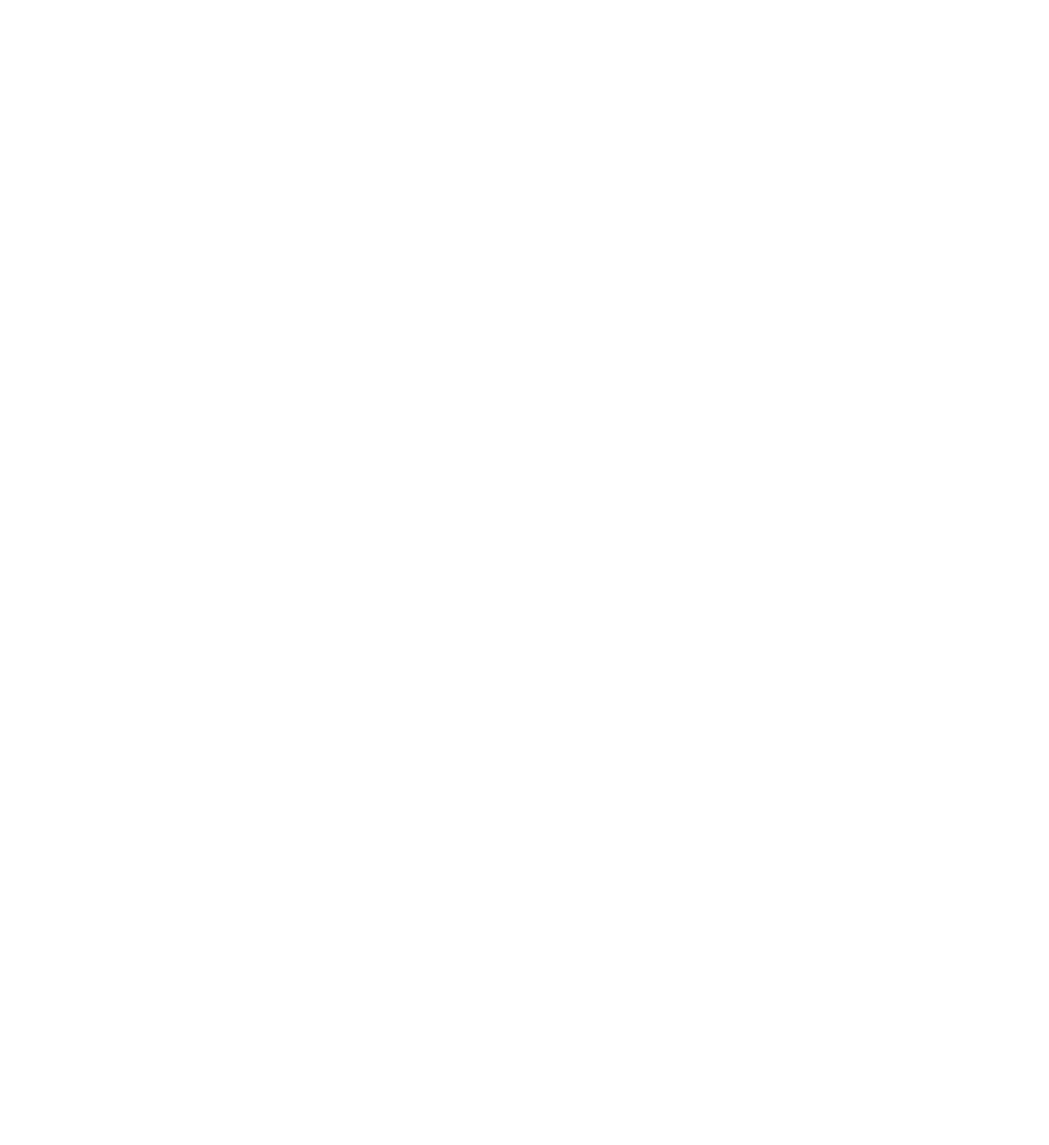
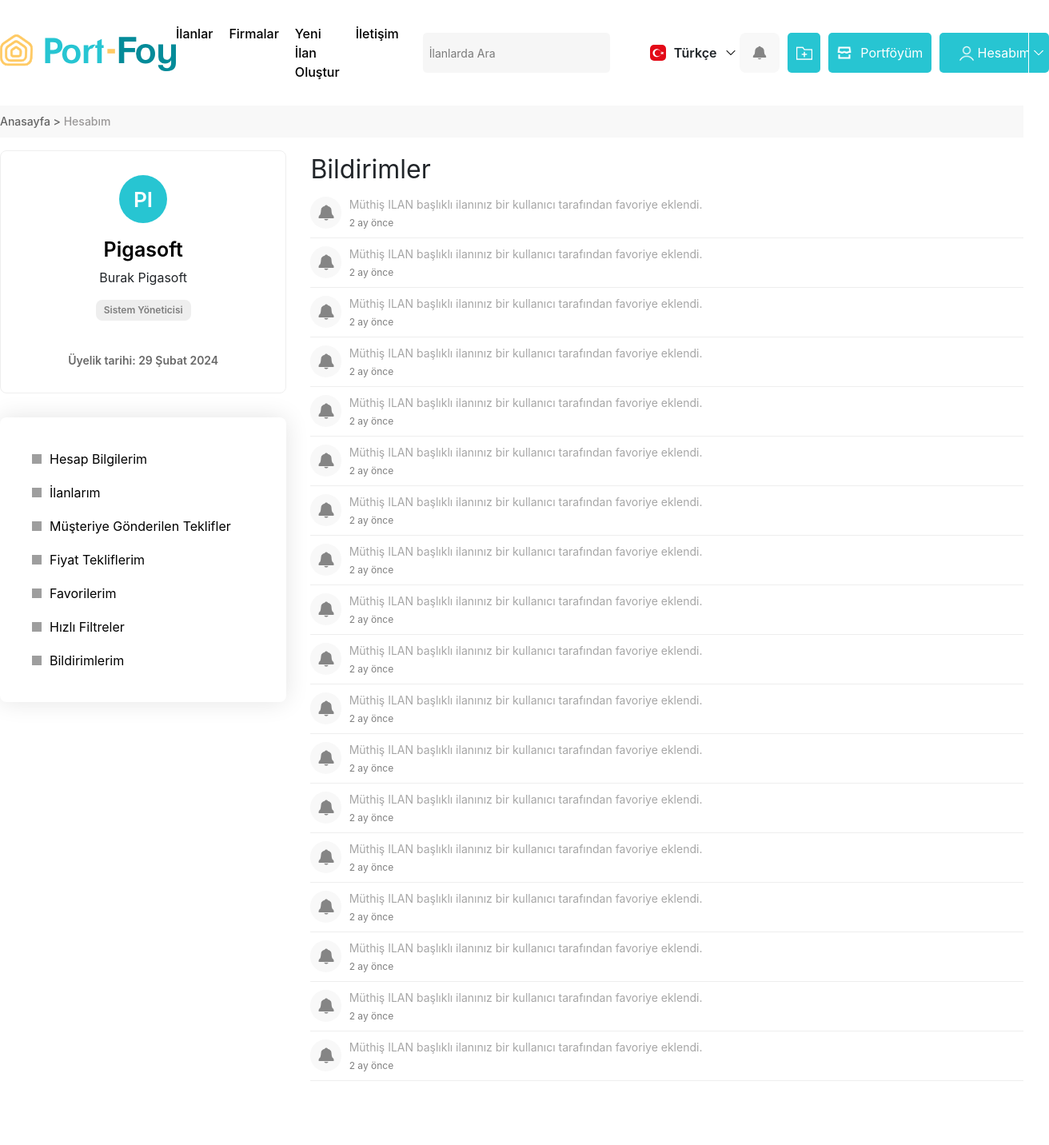
Before and after one commit to melihkostk/portfoy, a React (Vite) app: page /notifications in a window 1280 px wide. Before the commit this address had no page. Shown: the top 1432 px of the page at 80% size, 1312 px wide, since content can reach past the window. Before the commit the page ends 800 px from the top, so only its background shows below. Built offline with nearby package versions, Linux system fonts and the light colour scheme; grey boxes are pictures that could not be loaded.

Commit message:
Notifications page design completed

```diff
--- a/src/App.jsx
+++ b/src/App.jsx
@@ -17,7 +17,8 @@
 import { Create } from "./pages/Create";
 import { Profile } from "./pages/Profile"
 import { Account } from "./pages/Account";
-import {Proposals} from "./pages/Proposals"
+import { Proposals } from "./pages/Proposals"
+import { Notifications } from "./pages/Notifications";
 
 function App() {
 
@@ -43,6 +44,7 @@
         <Route path="/profile" element={<Profile />} />
         <Route path="/account" element={<Account />} />
         <Route path="/proposals" element={<Proposals />} />
+        <Route path="/notifications" element={<Notifications />} />
       </Routes>
     </BrowserRouter>
 
--- a/src/components/Notification.jsx
+++ b/src/components/Notification.jsx
@@ -2,11 +2,11 @@
 
 export function Notification() {
     return (
-        <div className="flex pb-2.5 mb-2.5 border-b border-b-[#eee] cursor-pointer">
-            <div className="w-[10%]">
+        <div className="flex pb-2.5 my-2.5 border-b border-b-[#eee] cursor-pointer">
+            <div className="w-10 h-10 bg-[#f8f8f8] rounded-full flex items-center justify-center">
                 <img className="w-7 h-7" src={noti} alt="" />
             </div>
-            <div className="pl-2.5 w-[90%]">
+            <div className="pl-2.5 w-full">
                 <p className="text-[#a6a6a6] text-sm mb-1.25 hover:text-[#27C5D2] transition-colors duration-300 ease-in-out">
                     Müthiş ILAN başlıklı ilanınız bir kullanıcı tarafından favoriye eklendi.
                 </p>
--- a/src/components/Sidebar.jsx
+++ b/src/components/Sidebar.jsx
@@ -62,10 +62,10 @@
                         </a>
                     </li>
                     <li className="py-2 px-2.5 my-0.5 rounded-lg cursor-pointer hover:bg-[#27C5D2] hover:text-white transition-colors duration-300 ease-in-out">
-                        <a className="flex items-center" href="">
+                        <Link to={"/notifications"} className="flex items-center" href="">
                             <img className="mr-2.5 w-3 h-3" src={arrow} alt="" />
                             Bildirimlerim
-                        </a>
+                        </Link>
                     </li>
                 </ul>
             </div>
--- /dev/null
+++ b/src/pages/Notifications.jsx
@@ -0,0 +1,56 @@
+import { Header } from "../components/Header"
+import { Sidebar } from "../components/Sidebar"
+import { Notification } from "../components/Notification"
+import { AppLinks } from "../components/AppLinks"
+import { Footer } from "../components/Footer"
+
+export function Notifications() {
+    return (
+        <div className='flex flex-col items-center font-sf'>
+            <Header />
+            <div className="w-full bg-[#f8f8f8] flex justify-center py-2.5 mb-4">
+                <div className="w-full max-w-350">
+                    <p className="text-sm text-[#636363] font-medium">Anasayfa {">"} <span className="text-[#9a9898]"> Hesabım</span></p>
+                </div>
+            </div>
+            <div className="w-full max-w-350">
+                <div className="flex items-start">
+                    <div className="w-[28%] sticky top-0">
+                        <Sidebar />
+                    </div>
+                    <div className="w-[72%] pl-7.5">
+                        <h2 className="text-[32px] text-[#212529] mb-2">Bildirimler</h2>
+                        <div>
+                            <Notification />
+                            <Notification />
+                            <Notification />
+                            <Notification />
+                            <Notification />
+                            <Notification />
+                            <Notification />
+                            <Notification />
+                            <Notification />
+                            <Notification />
+                            <Notification />
+                            <Notification />
+                            <Notification />
+                            <Notification />
+                            <Notification />
+                            <Notification />
+                            <Notification />
+                            <Notification />
+                        </div>
+                    </div>
+                </div>
+            </div>
+            <div className='w-full mt-40 mb-30'>
+                <div className='w-full mx-auto max-w-350 flex flex-col items-center justify-center bg-[#f7f6fb]'>
+                    <AppLinks />
+                </div>
+            </div>
+            <div className='w-full'>
+                <Footer />
+            </div>
+        </div>
+    )
+}
```
